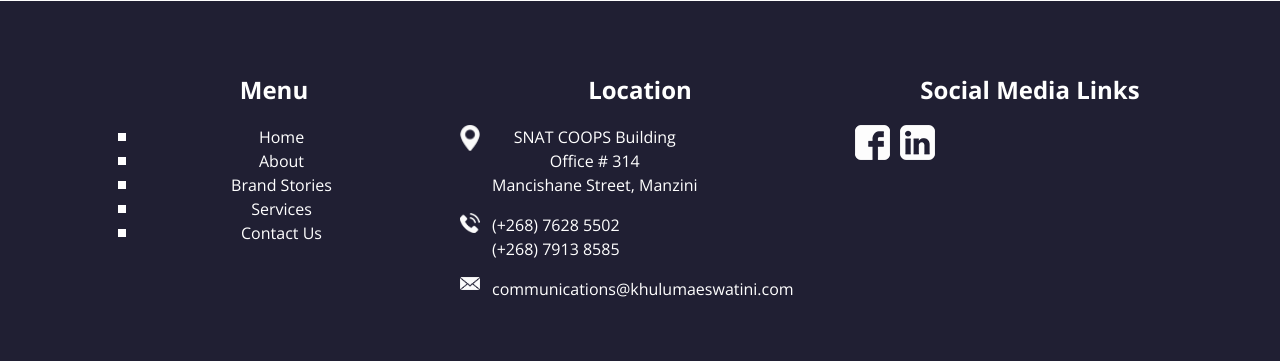
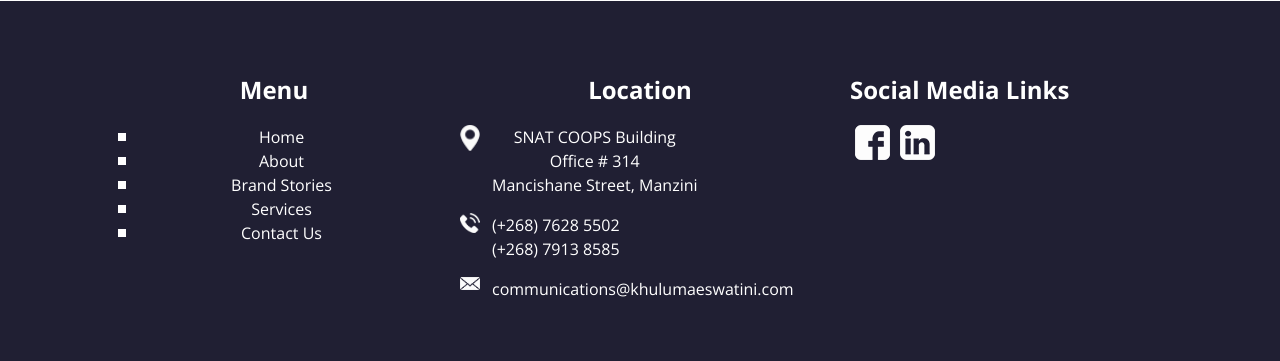
Before and after one commit to Sibogoje/khuluma, a PHP site: page /index.php in a window 1280 px wide. Shown: the part 1833-2194 px from the top of the page. Run offline with PHP 8.4, Linux system fonts and the light colour scheme; some libraries are stand-ins or nearby versions.

Commit message:
fix: align header text in social media links section for better readability

```diff
--- a/footer.php
+++ b/footer.php
@@ -60,7 +60,7 @@
             </div>
             <div class="col-md-6 col-lg-4">
                 <div class="info_social">
-                    <h4>
+                    <h4 style="text-align: left;">
                         Social Media Links
                     </h4>
                     <div class="social_container">
```
